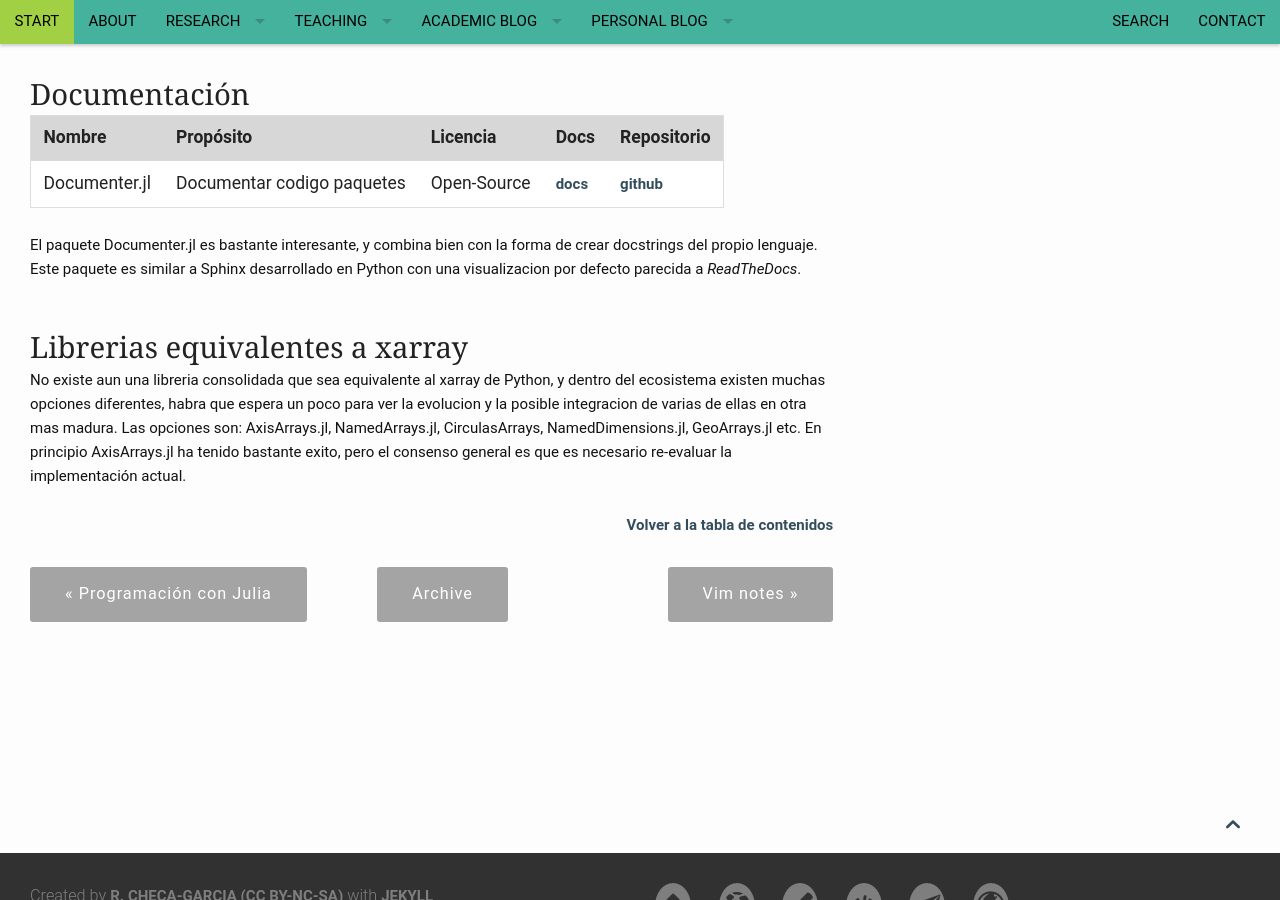
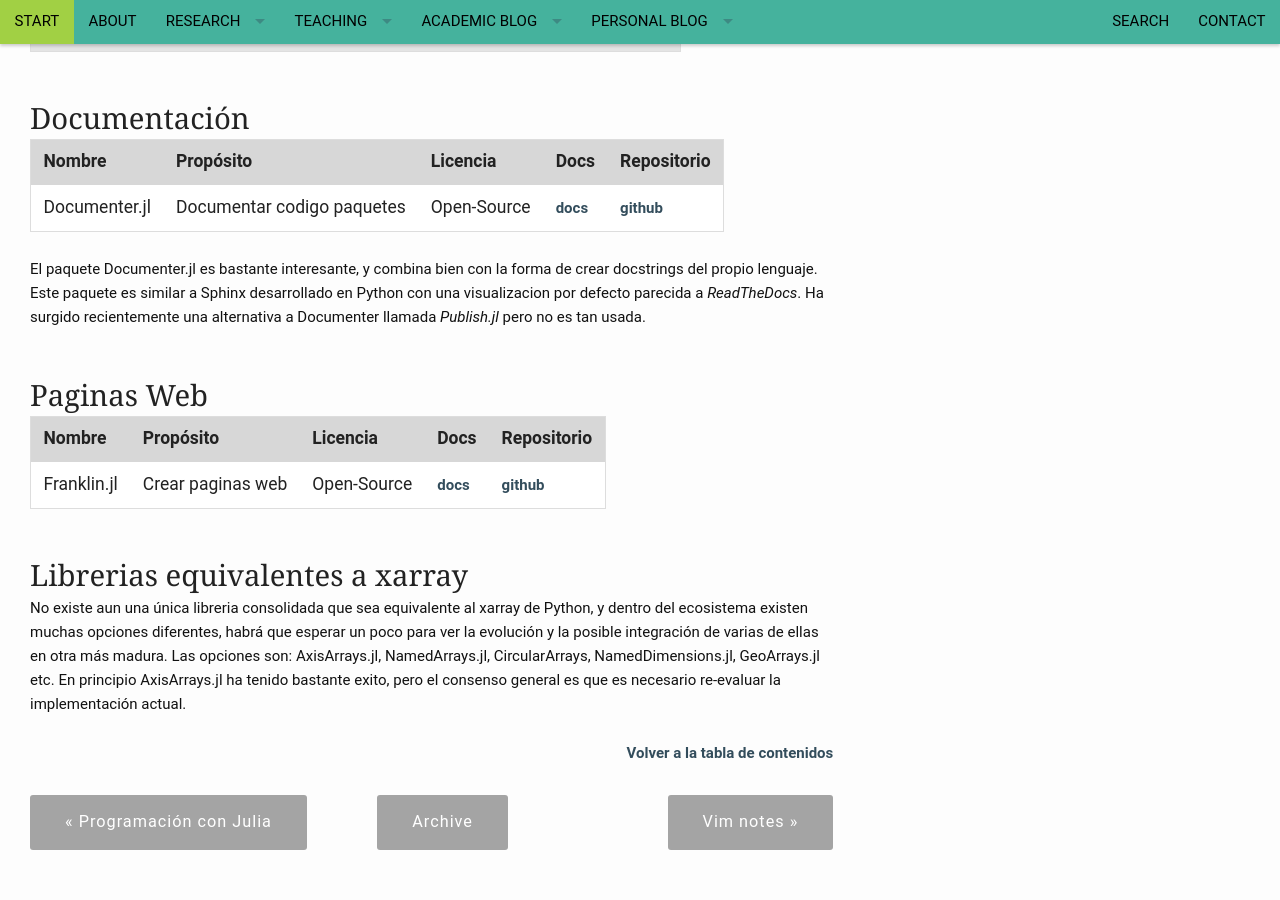
Before and after one commit to RCHG/rchg.github.io, a Jekyll site: the page built from _posts/2019-09-08-JuliaLibs.md, in a window 1280 px wide and 900 px high, scrolled down 5720 px. Built offline with Jekyll 4.4.1, drawn with Linux system fonts in a browser that asks for light colours; nearby versions of some CDN libraries; comment, search, counter and statistics services are not loaded.

Commit message:
Update 2019-09-08-JuliaLibs.md

```diff
--- a/_posts/2019-09-08-JuliaLibs.md
+++ b/_posts/2019-09-08-JuliaLibs.md
@@ -210,11 +210,17 @@ El paquete Distributions.jl tiene bastantes posibilidades aunque hay en este mom
 | ----------------- | ---------------------- | ------------ | -----| ---------- |
 | Documenter.jl     | Documentar codigo paquetes       |  Open-Source  | [docs](https://juliadocs.github.io/Documenter.jl/stable/)  | [github](https://github.com/JuliaDocs/Documenter.jl) |
 
-El paquete Documenter.jl es bastante interesante, y combina bien con la forma de crear docstrings del propio lenguaje. Este paquete es similar a Sphinx desarrollado en Python con una visualizacion por defecto parecida a *ReadTheDocs*.
+El paquete Documenter.jl es bastante interesante, y combina bien con la forma de crear docstrings del propio lenguaje. Este paquete es similar a Sphinx desarrollado en Python con una visualizacion por defecto parecida a *ReadTheDocs*. Ha surgido recientemente una alternativa a Documenter llamada *Publish.jl* pero no es tan usada.
+
+## Paginas Web
+
+| Nombre 	| Propósito                | Licencia     |	Docs   | Repositorio|
+| ----------------- | ---------------------- | ------------ | -----| ---------- |
+| Franklin.jl   | Crear paginas web       |  Open-Source  | [docs](https://franklinjl.org/)  | [github](https://github.com/tlienart/Franklin.jl) |
 
 ## Librerias equivalentes a xarray
 
-No existe aun una libreria consolidada que sea equivalente al xarray de Python, y dentro del ecosistema existen muchas opciones diferentes, habra que espera un poco para ver la evolucion y la posible integracion de varias de ellas en otra mas madura. Las opciones son: AxisArrays.jl, NamedArrays.jl, CirculasArrays, NamedDimensions.jl, GeoArrays.jl etc. En principio AxisArrays.jl ha tenido bastante exito, pero el consenso general es que es necesario re-evaluar la implementación actual.
+No existe aun una única libreria consolidada que sea equivalente al xarray de Python, y dentro del ecosistema existen muchas opciones diferentes, habrá que esperar un poco para ver la evolución y la posible integración de varias de ellas en otra más madura. Las opciones son: AxisArrays.jl, NamedArrays.jl, CircularArrays, NamedDimensions.jl, GeoArrays.jl etc. En principio AxisArrays.jl ha tenido bastante exito, pero el consenso general es que es necesario re-evaluar la implementación actual.
 
 
 <small markdown="1">[Volver a la tabla de contenidos](#toc)</small>
```
